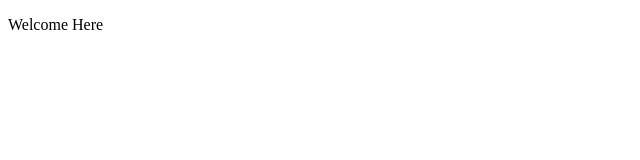
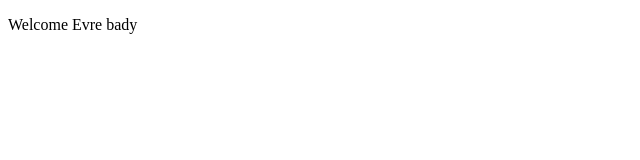
Before and after one commit to saksuka1976/Techcampus-three, a plain HTML site: page index.html in a window 1280 px wide. Shown: the full height of the page, 0-640 px from the left. Drawn offline with Linux system fonts and the light colour scheme.

Commit message:
add index

```diff
--- a/index.html
+++ b/index.html
@@ -4,6 +4,6 @@
 	<title>TechCampus three</title>
 </head>
 <body>
-<p>Welcome Here</p>
+<p>Welcome Evre bady</p>
 </body>
 </html>
```
